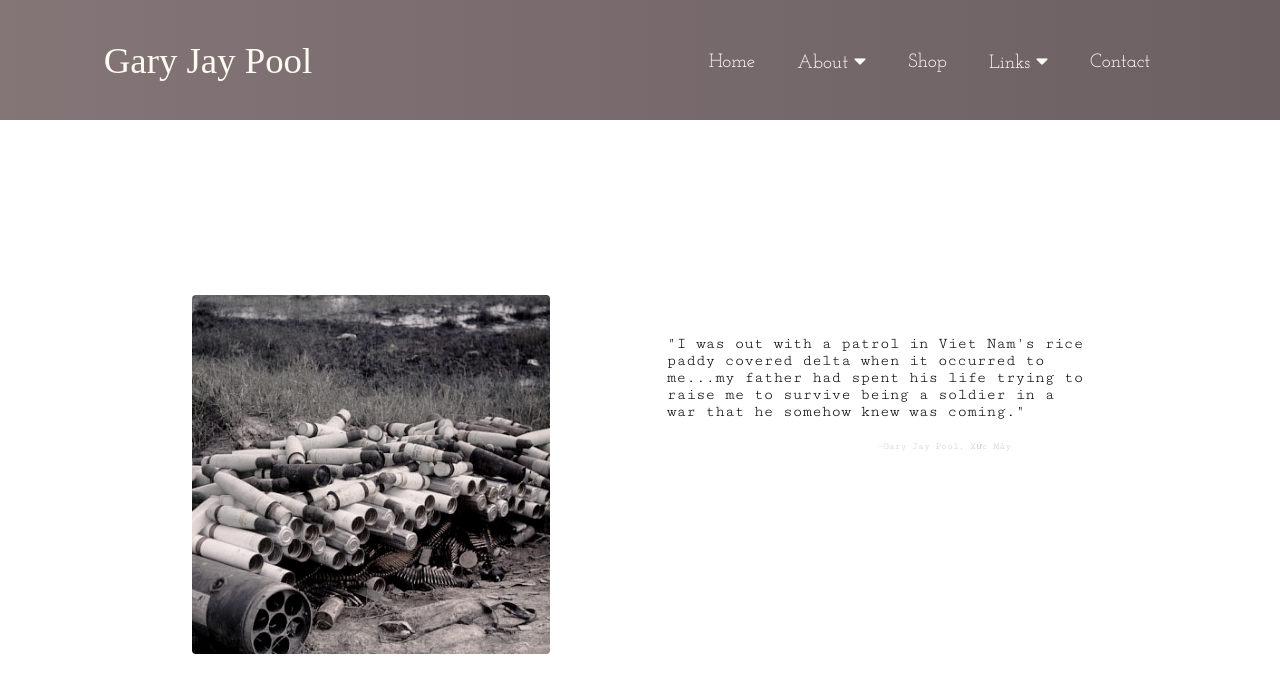
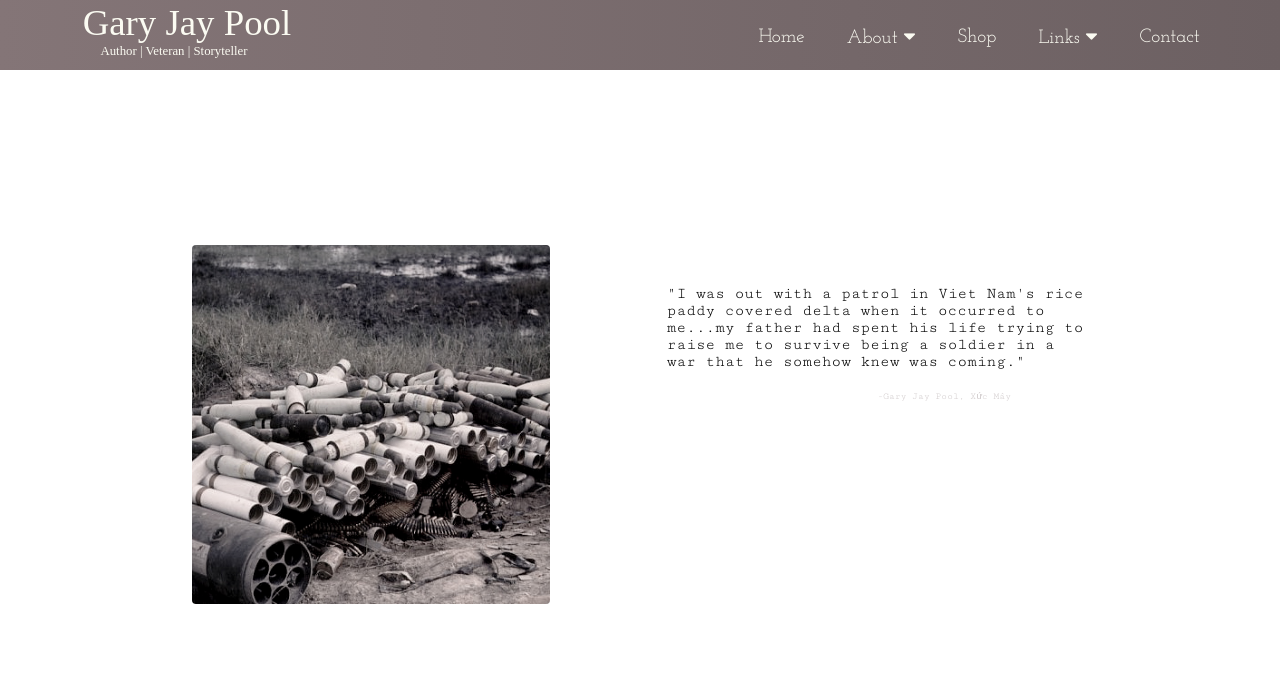
Before and after one commit to selmaT273/garyjaypool, a React (Create React App) app: page / in a window 1280 px wide. Shown: the top 692 px of the page. Built offline with nearby package versions, Linux system fonts and the light colour scheme; a web font is replaced by a local one.

Commit message:
adjusted the navbar to add author, veteran, storyteller

```diff
--- a/src/components/Navbar.css
+++ b/src/components/Navbar.css
@@ -1,6 +1,6 @@
 .navbar {
     background: linear-gradient(90deg, rgb(132, 117, 119) 0%, rgb(108, 96, 98) 100%);
-    height: 15vh;
+    height: 70px;
     display: flex;
     justify-content: center;
     align-items: center;
@@ -14,11 +14,23 @@
 .navbar-logo {
     color: #FBFBF2;
     justify-self: start;
-    padding-right: 6rem;
+    padding-right: 3rem;
     cursor: pointer;
     text-decoration: none;
     font-size: 2.3rem;
     font-family: 'Alegreya SC', serif;
+    display: flex;
+    flex-wrap: wrap;
+    padding-bottom: 10px;
+}
+
+.navbar-logo span {
+    font-size: .8rem;
+    padding-left: 13%;
+}
+
+.navbar-logo div {
+    padding-left: 8%;
 }
 
 .nav-menu {
@@ -70,6 +82,7 @@
 
     .navbar {
         margin-bottom: 5%;
+        height: 80px;
     }
 
     .nav-menu {
@@ -108,7 +121,6 @@
         position: absolute;
         top: 0;
         left: 0;
-        transform: translate(25%, 20%);
     }
 
     .menu-icon {
--- a/src/components/Navbar.js
+++ b/src/components/Navbar.js
@@ -53,7 +53,8 @@ function Navbar() {
         <>
             <nav className='navbar'>
                 <Link to='/' className='navbar-logo'>
-                    Gary Jay Pool
+                    <div>Gary Jay Pool</div>
+                    <span>Author | Veteran | Storyteller</span>
                 </Link>
                 <div className='menu-icon' onClick={handleClick}>
                     <i className={click ? 'fas fa-times' : 'fas fa-bars'} />
```
